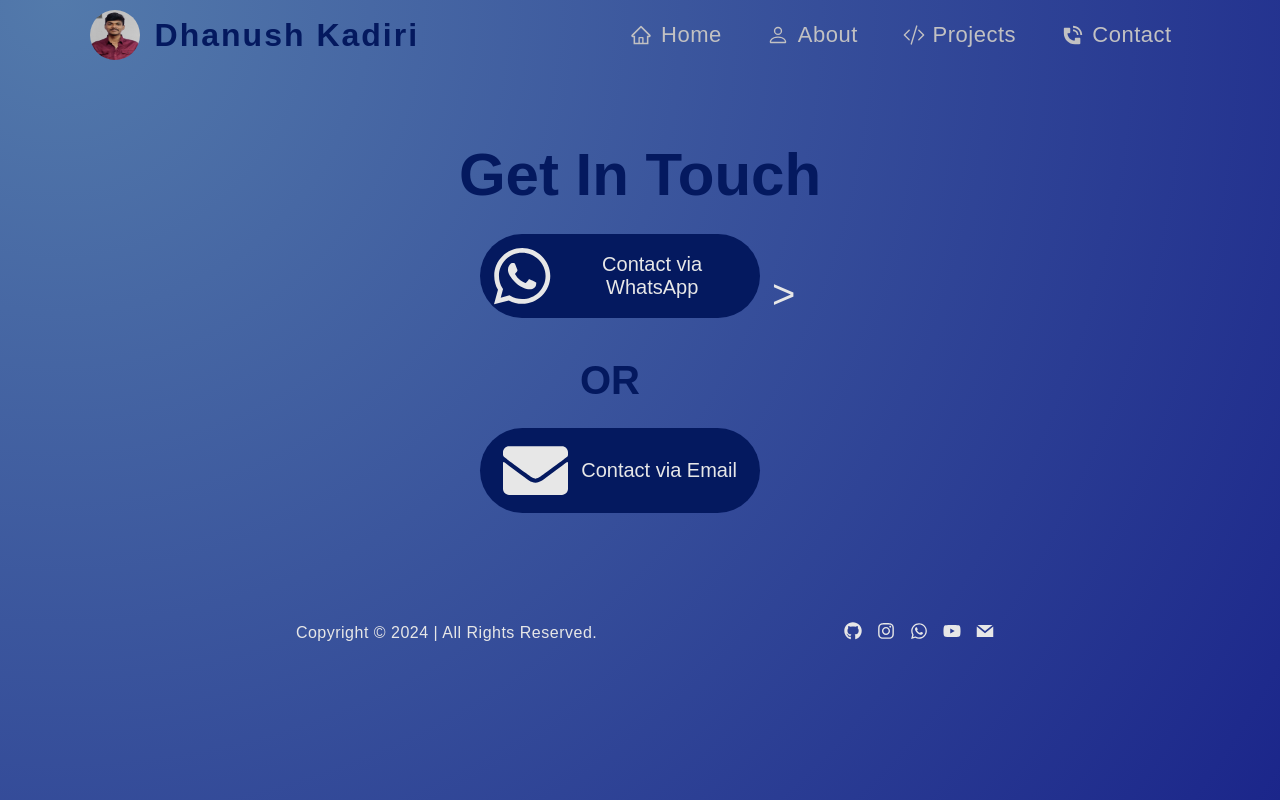
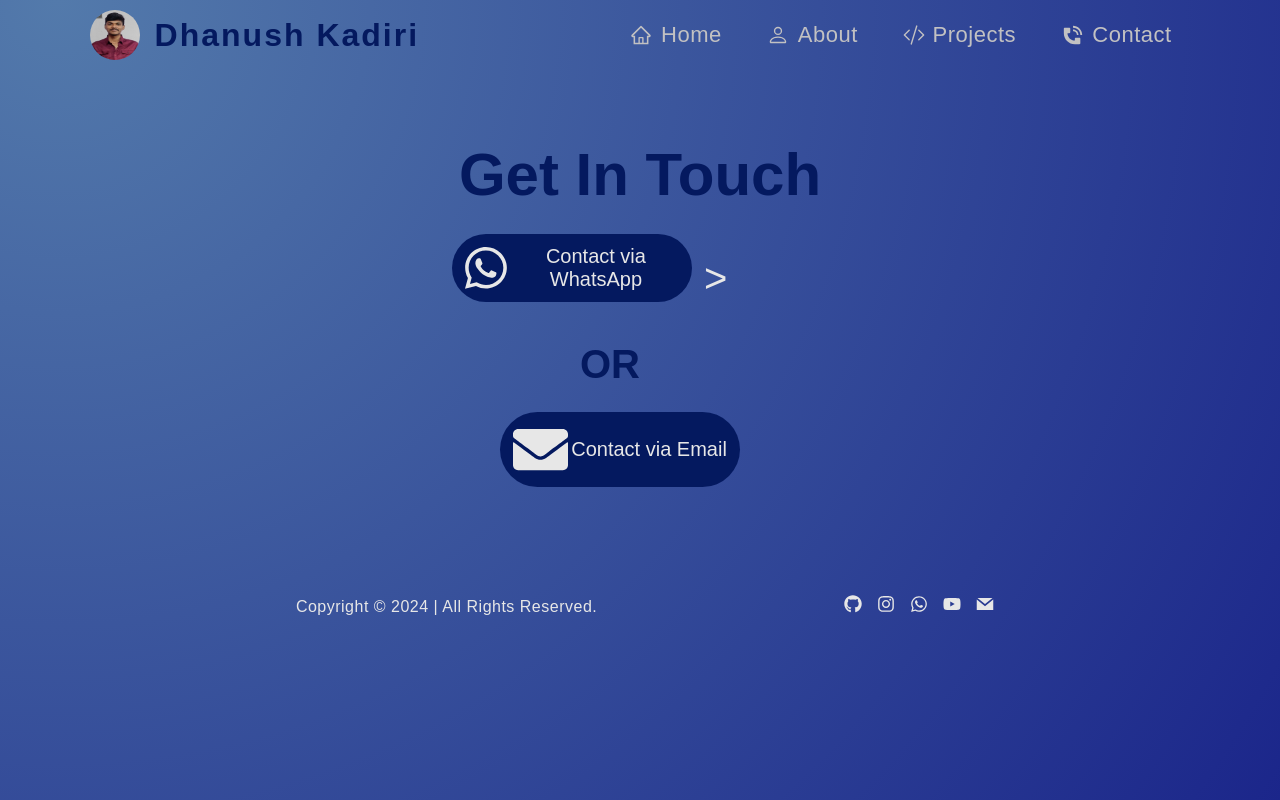
Before and after one commit to Dhanush-kadiri/portfolio, a React (Create React App) app: page /portfolio/Contact in a window 1280 px wide. Built offline with nearby package versions, Linux system fonts and the light colour scheme.

Commit message:
update contact

```diff
--- a/src/project/templates/Contact.jsx
+++ b/src/project/templates/Contact.jsx
@@ -39,7 +39,7 @@ const Contact = () => {
       <h2>Get In Touch</h2>
       <div className="contact-options"  >
         <Tilt>
-        <button className="contact-option" onClick={handleWhatsAppClick} style={{height:'20%',width:'70%', marginLeft:'10%' , borderRadius:50}}>
+        <button className="contact-option" onClick={handleWhatsAppClick} style={{height:'15%',width:'60%',  borderRadius:50}}>
           <FaWhatsapp className="icon" style={{height:'25%',width:'25%'}} />
           Contact via WhatsApp
         </button>
@@ -47,7 +47,7 @@ const Contact = () => {
         <div className="or" style={{fontSize:'auto', alignItems:'center', marginTop:'10%',marginLeft:'35%'}}> <b>OR</b></div>
 
         <Tilt>
-        <button className="contact-option" onClick={handleEmailClick} style={{height:'20%',width:'70%', marginLeft:'10%' , borderRadius:50}}>
+        <button className="contact-option" onClick={handleEmailClick} style={{height:'15%',width:'60%', marginLeft:'15%' , borderRadius:50}}>
           <FaEnvelope className="icon" style={{height:'25%',width:'25%'}} />
           Contact via Email
         </button>
```
